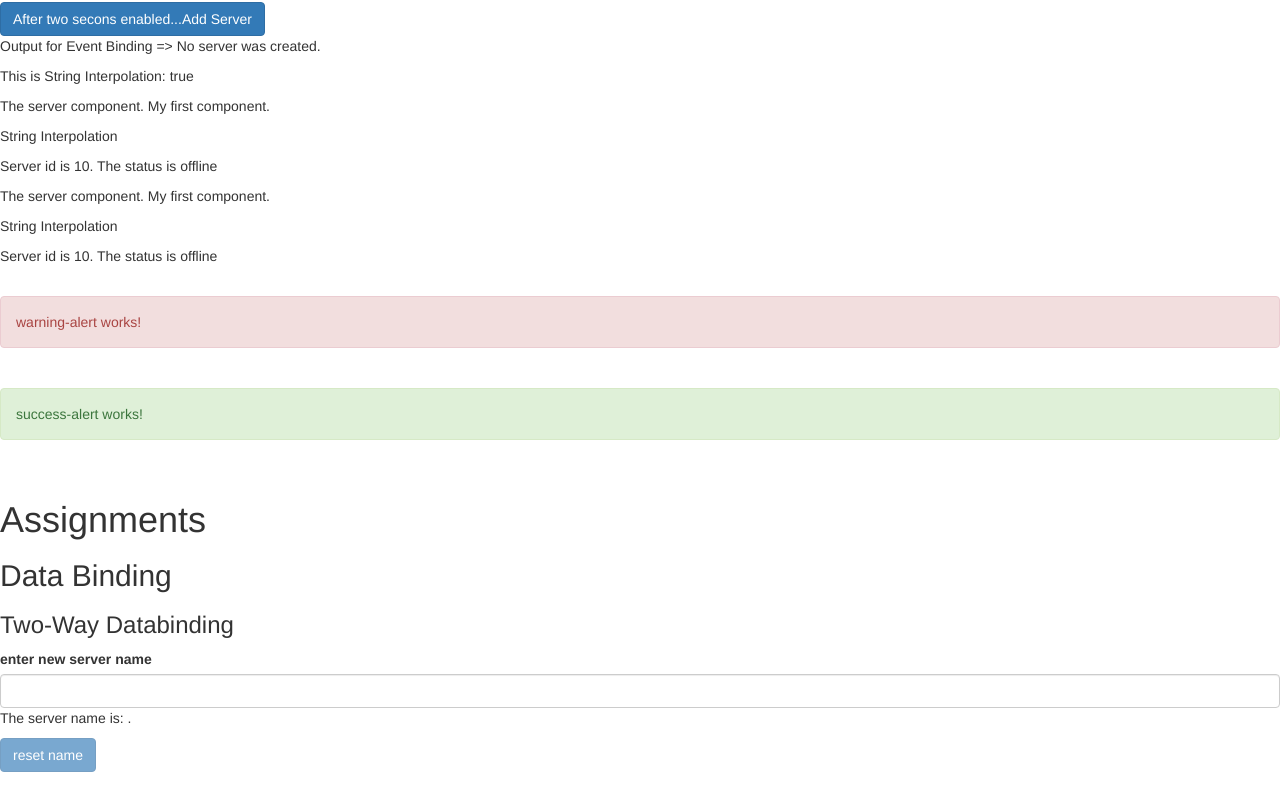
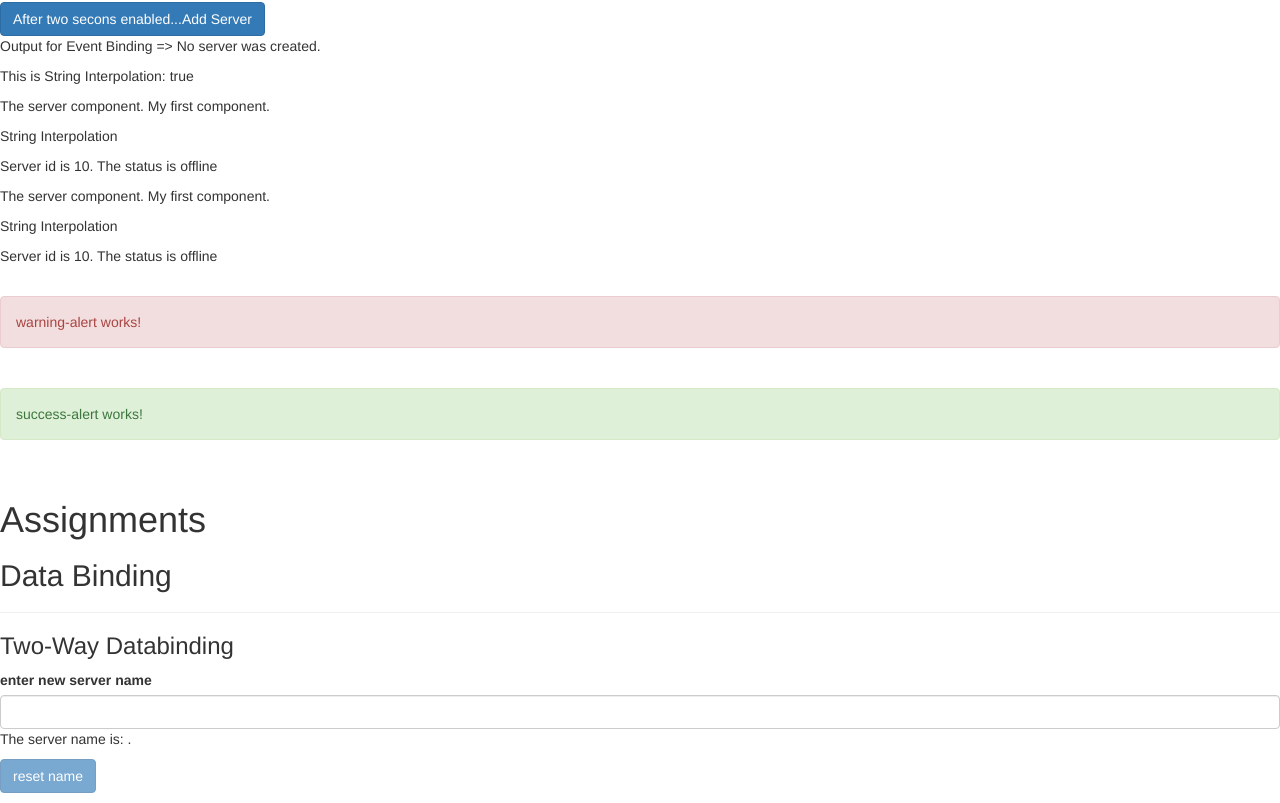
Before and after one commit to DavidNovo/AngularLand, an Angular app in the folder my-first-angle/: page / in a window 1280 px wide. Shown: the part 506-1309 px from the top of the page. Before the commit the page ends 1288 px from the top, so only its background shows below. Built offline with nearby package versions, Linux system fonts and the light colour scheme.

Commit message:
finished databinding lesson, stuff from other students.

```diff
--- a/my-first-angle/src/app/assignments/assignments.component.html
+++ b/my-first-angle/src/app/assignments/assignments.component.html
@@ -1,7 +1,7 @@
 <h1>Assignments</h1>
 
 <h2>Data Binding</h2>
-
+<hr>
 <h3>Two-Way Databinding</h3>
 <label for="servername"> enter new server name</label>
 <input
--- a/my-first-angle/src/app/assignments/assignments.component.ts
+++ b/my-first-angle/src/app/assignments/assignments.component.ts
@@ -7,6 +7,7 @@ import { Component, OnInit } from '@angular/core';
 })
 export class AssignmentsComponent implements OnInit {
   username = '';
+  isNameAvailable;
 
   constructor() { }
 
@@ -16,4 +17,9 @@ export class AssignmentsComponent implements OnInit {
   clearUsername() {
     this.username = '';
   }
+
+  // some used this approach
+  onUserNameInput(event: Event) {
+    this.isNameAvailable  = (<HTMLInputElement>event.target).value ? true : false;
+  }
 }
```
